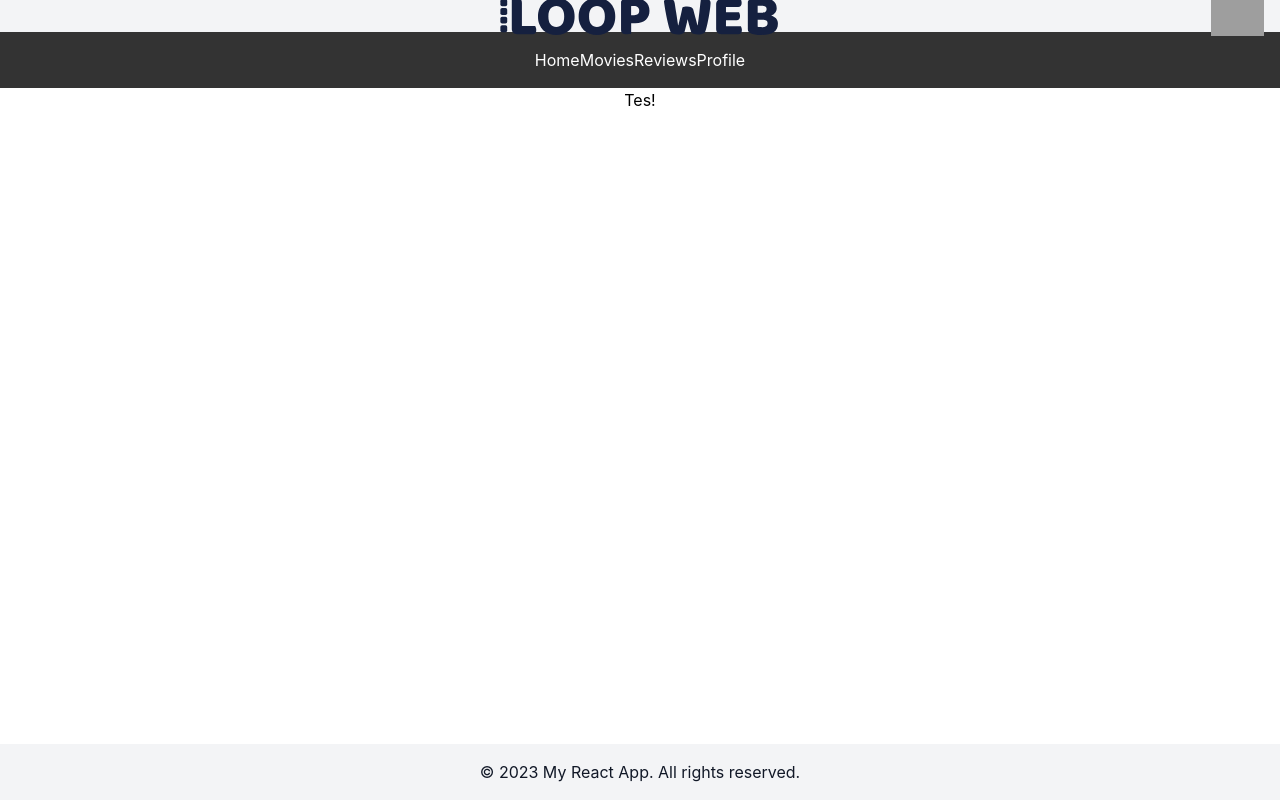
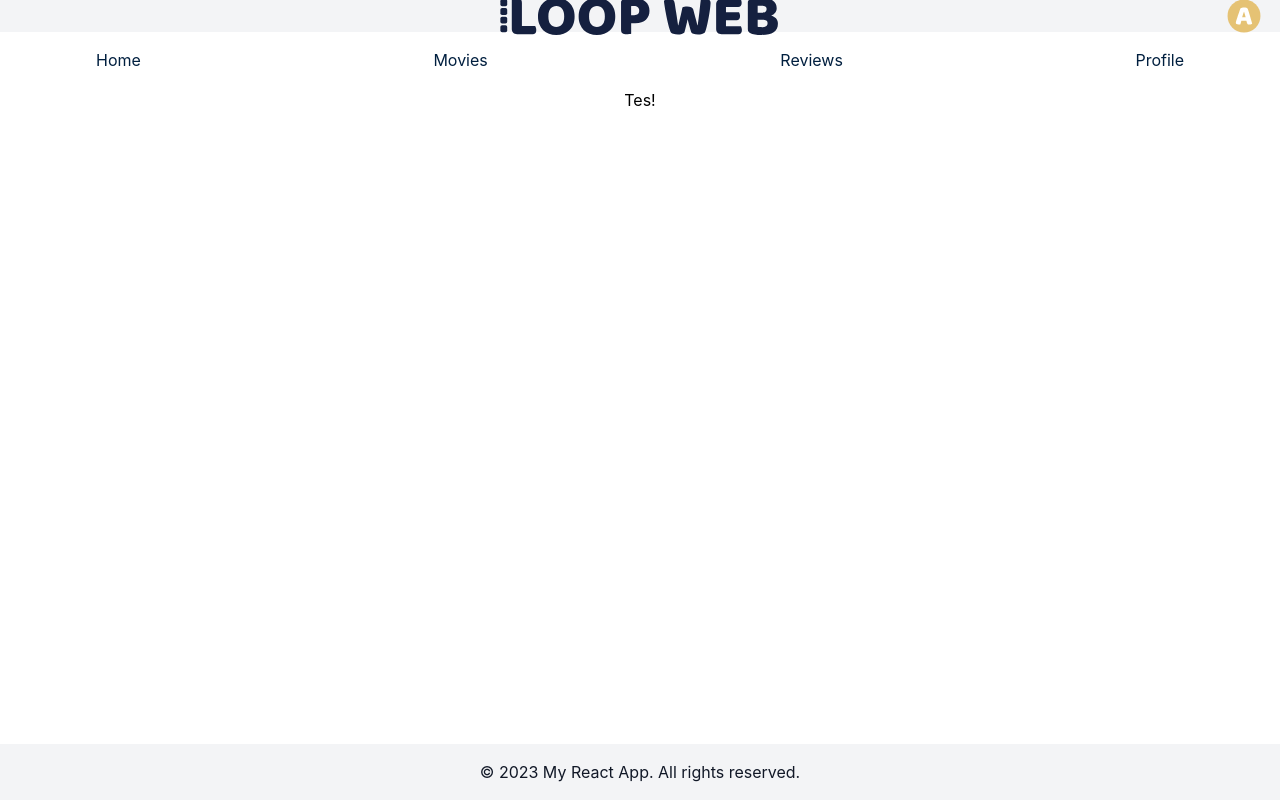
Before and after one commit to barthollomew/loop-web, a React (Create React App) app: page / in a window 1280 px wide. Built offline with nearby package versions, Linux system fonts and the light colour scheme; grey boxes are pictures that could not be loaded.

Commit message:
Added styling to navigational bar

```diff
--- a/src/components/NavBar/NavBar.css
+++ b/src/components/NavBar/NavBar.css
@@ -1,27 +1,19 @@
-   /* NavBar.css */
 .navbar {
-    background-color: #333;
-    color: #fff;
-    padding: 1rem;
-  }
-
-  .navbar ul {
-    list-style: none;
+  background-color: #ffffff;  /* Set the background to white */
+  color: #001f3f;  /* Navy color for the text */
+  padding: 1rem 5rem;  /* Add left and right padding */
   display: flex;
   justify-content: space-between;
   align-items: center;
 }
 
-  .navbar li {
+.navbar-link {
+  color: #001f3f;  /* Navy color for the links */
+  text-decoration: none;
+  transition: all 0.3s ease;
   margin: 0 1rem;
 }
 
-  .navbar a {
-    color: #fff;
-    text-decoration: none;
-    transition: all 0.3s ease;
+.navbar-link:hover {
+  color: #bada55;  /* This will still turn to a greenish color on hover, let me know if you'd like a different hover effect */
 }
-
-  .navbar a:hover {
-    color: #bada55;
-  }
```
Also changed, not shown: public/avatar.svg (added), public/logo2.svg (added). Lines whose indentation alone changed are shown as unchanged.
